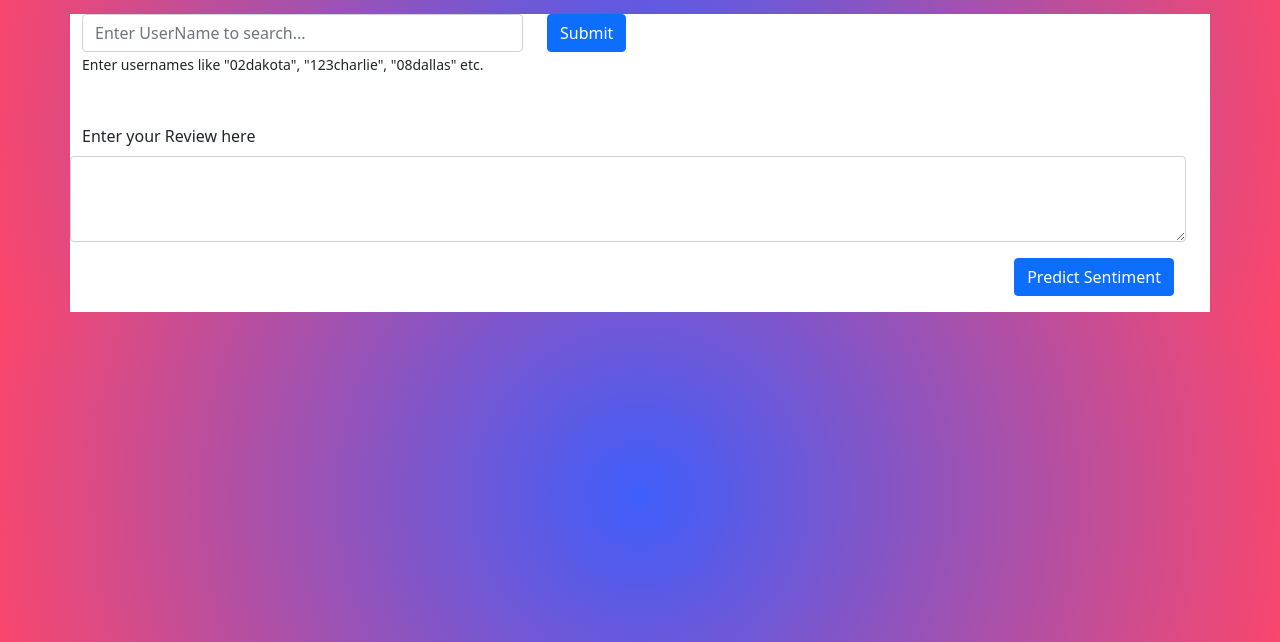
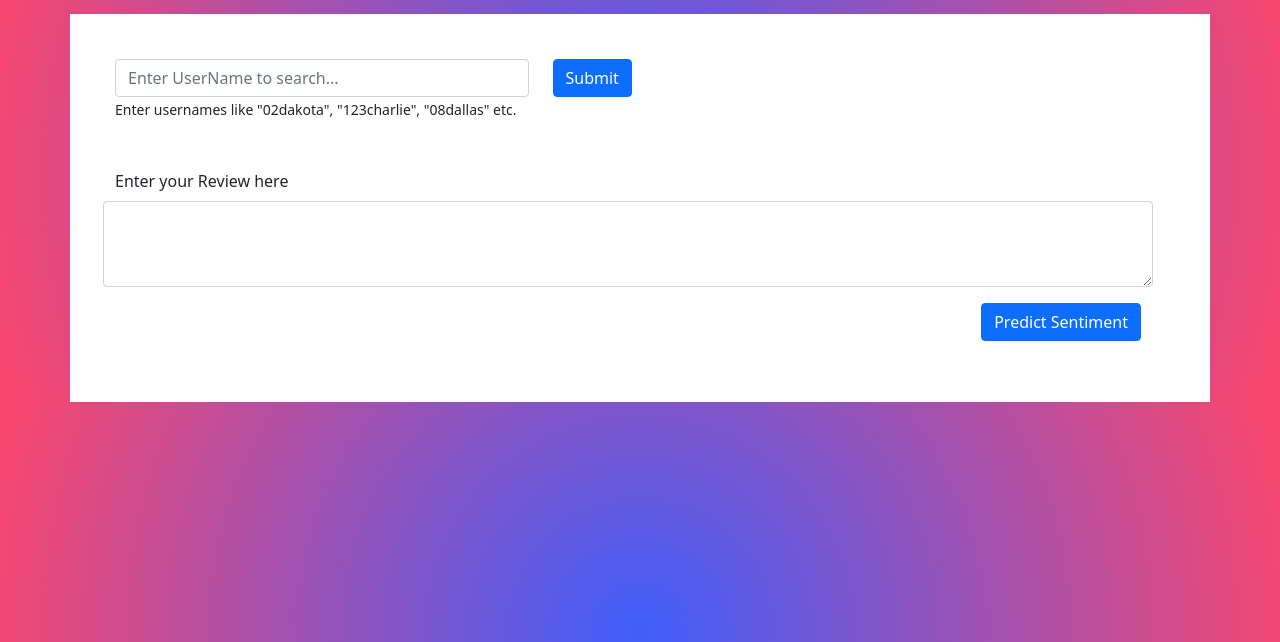
Before and after one commit to ganeshmore7010/Sentiment-based-product-recommendation, a Flask app: page / in a window 1280 px wide. Shown: the part 56-698 px from the top of the page. Run offline with Flask 2, Linux system fonts and the light colour scheme; parts of the project's set-up code (start-up, migrations or seed data) failed here and were passed over.

Commit message:
update index file

```diff
--- a/templates/index.html
+++ b/templates/index.html
@@ -34,7 +34,7 @@
       </div>
     </nav>
 
-    <div class="container" style="margin-top: 70px;background-color: #fff;">
+    <div class="container" style="margin-top: 70px;background-color: #fff;padding: 45px">
       <form action="/predict" method="post">
         <div class="row vstack gap-3">
           <div class="row">
```
